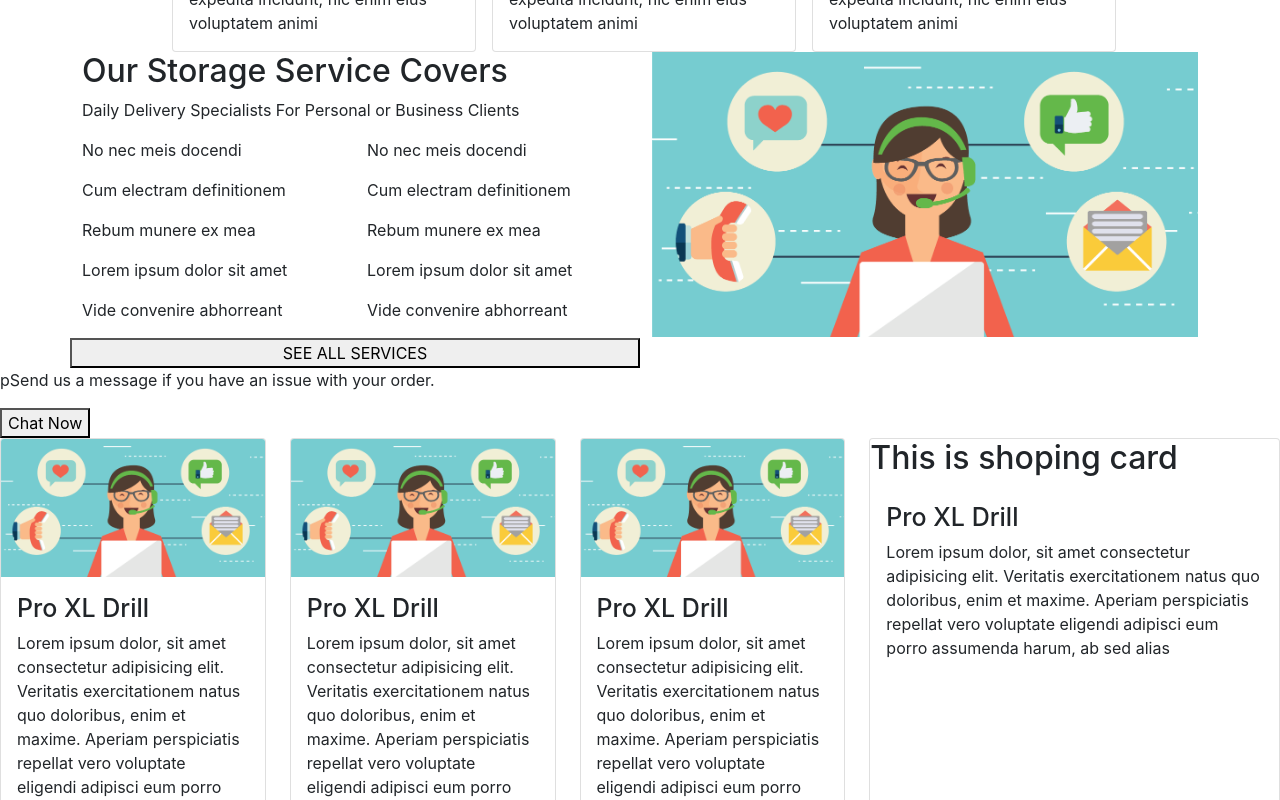
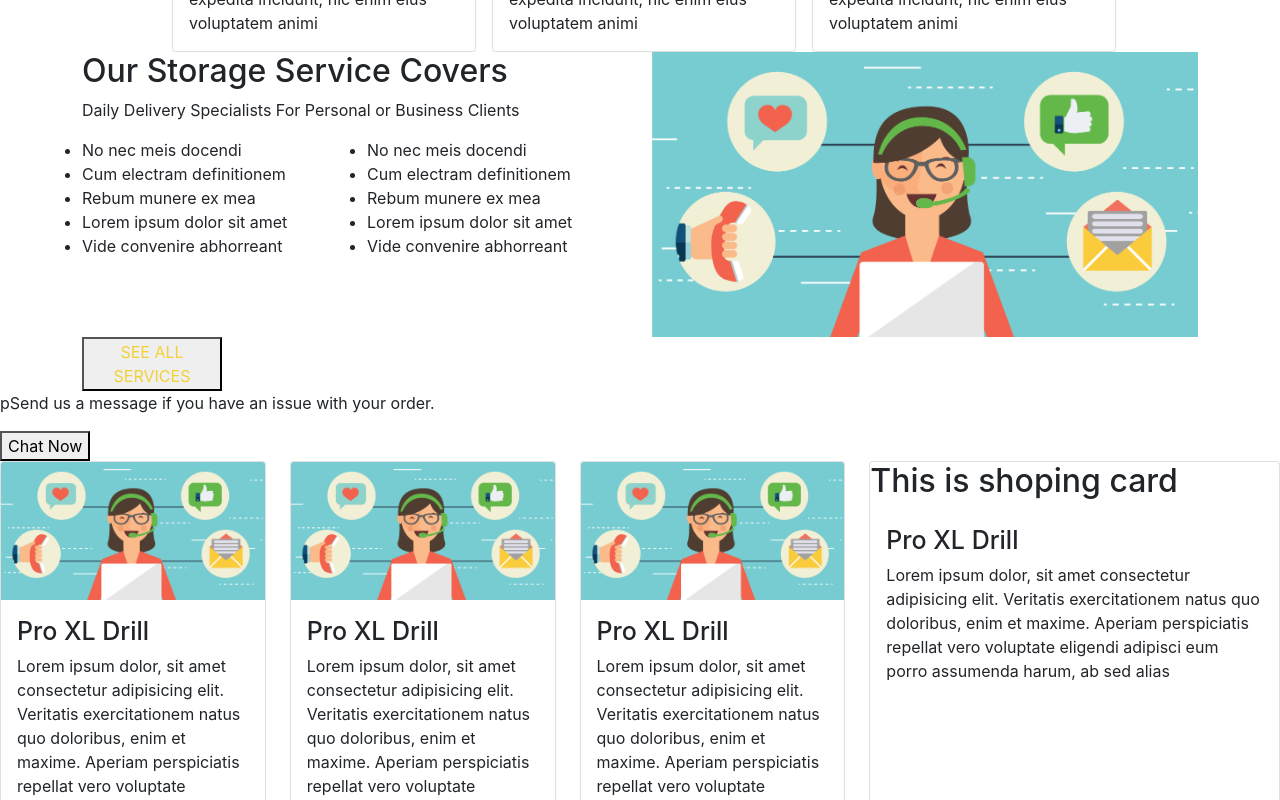
Before and after one commit to Swapno5896/Service-Master-client, a React (Create React App) app: page / in a window 1280 px wide. Shown: the part 3780-4580 px from the top of the page. Built offline with nearby package versions, Linux system fonts and the light colour scheme.

Commit message:
shoping card style is done

```diff
--- a/src/components/Home/CurierService/CurierService.js
+++ b/src/components/Home/CurierService/CurierService.js
@@ -1,4 +1,5 @@
 import React from "react";
+import "./CurrierService.scss";
 import service from "../../../Images/service-1.png";
 const CurierService = () => {
   return (
@@ -9,25 +10,26 @@ const CurierService = () => {
             <h2>Our Storage Service Covers</h2>
             <p>Daily Delivery Specialists For Personal or Business Clients</p>
             <div className="row">
-              <div className="col md-6">
-                <p>No nec meis docendi</p>
-                <p>Cum electram definitionem</p> <p>Rebum munere ex mea</p>{" "}
-                <p>Lorem ipsum dolor sit amet</p>{" "}
-                <p>Vide convenire abhorreant</p>
-              </div>
-              <div className="col md-6">
-                <p>No nec meis docendi</p>
-                <p>Cum electram definitionem</p> <p>Rebum munere ex mea</p>{" "}
-                <p>Lorem ipsum dolor sit amet</p>{" "}
-                <p>Vide convenire abhorreant</p>
-              </div>
-              <button>SEE ALL SERVICES</button>
+              <ul className="col md-6">
+                <li>No nec meis docendi</li>
+                <li>Cum electram definitionem</li> <li>Rebum munere ex mea</li>{" "}
+                <li>Lorem ipsum dolor sit amet</li>{" "}
+                <li>Vide convenire abhorreant</li>
+              </ul>
+              <ul className="col md-6">
+                <li>No nec meis docendi</li>
+                <li>Cum electram definitionem</li> <li>Rebum munere ex mea</li>{" "}
+                <li>Lorem ipsum dolor sit amet</li>{" "}
+                <li>Vide convenire abhorreant</li>
+              </ul>
             </div>
           </div>
+
           <div className="col-md-6">
             <img style={{ width: "100%" }} src={service} alt="" />
           </div>
         </div>
+        <button className="all-service-btn">SEE ALL SERVICES</button>
       </div>
     </div>
   );
--- /dev/null
+++ b/src/components/Home/CurierService/CurrierService.scss
@@ -0,0 +1,4 @@
+.all-service-btn {
+  width: 140px;
+  color: #f2d136;
+}
--- a/src/components/PortFolio/MainPortFolio/MainPortFolio.js
+++ b/src/components/PortFolio/MainPortFolio/MainPortFolio.js
@@ -53,8 +53,8 @@ const MainPortFolio = () => {
     },
   ];
   return (
-    <div>
-      <div className="row">
+    <div class="d-flex justify-content-center">
+      <div className="row" style={{ padding: "0px 70px" }}>
         {proftfolio.map((dt) => (
           <PortFolioCard dt={dt} />
         ))}
```
